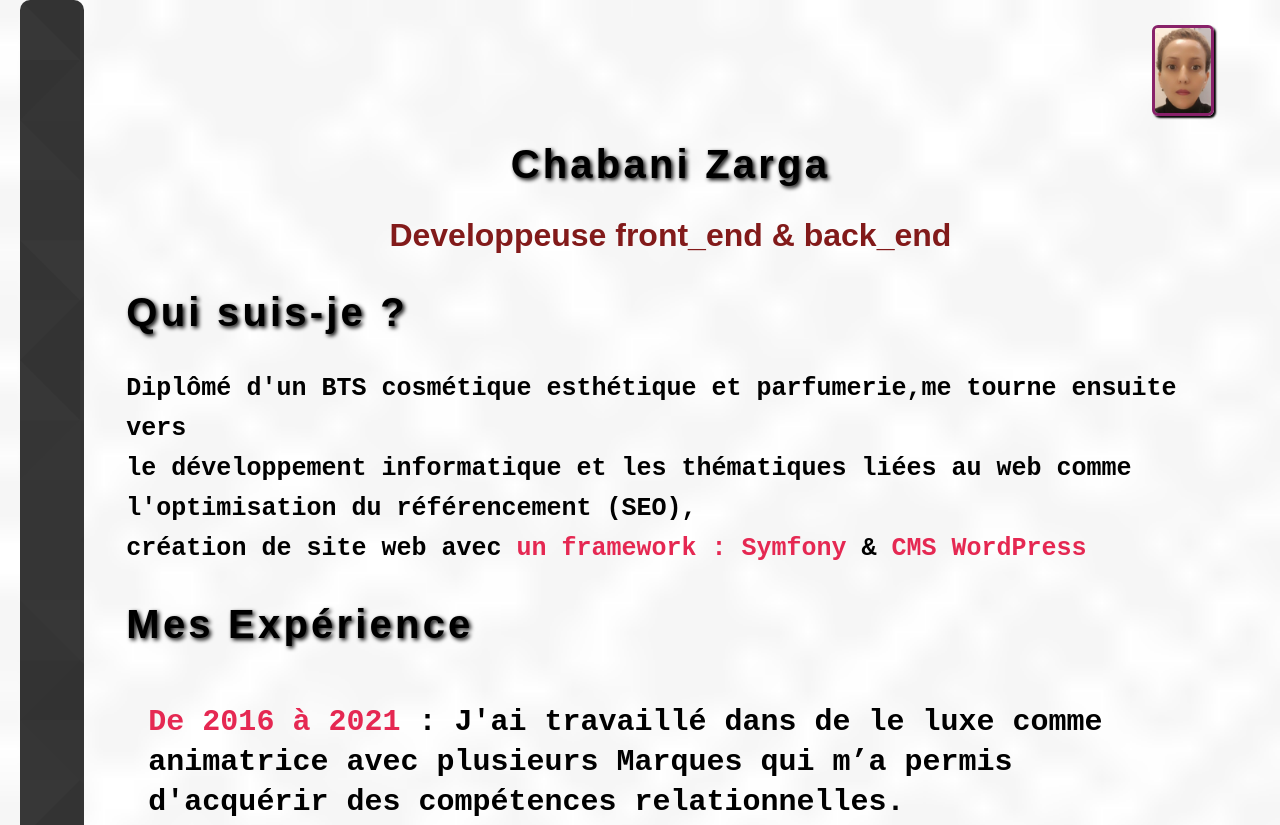
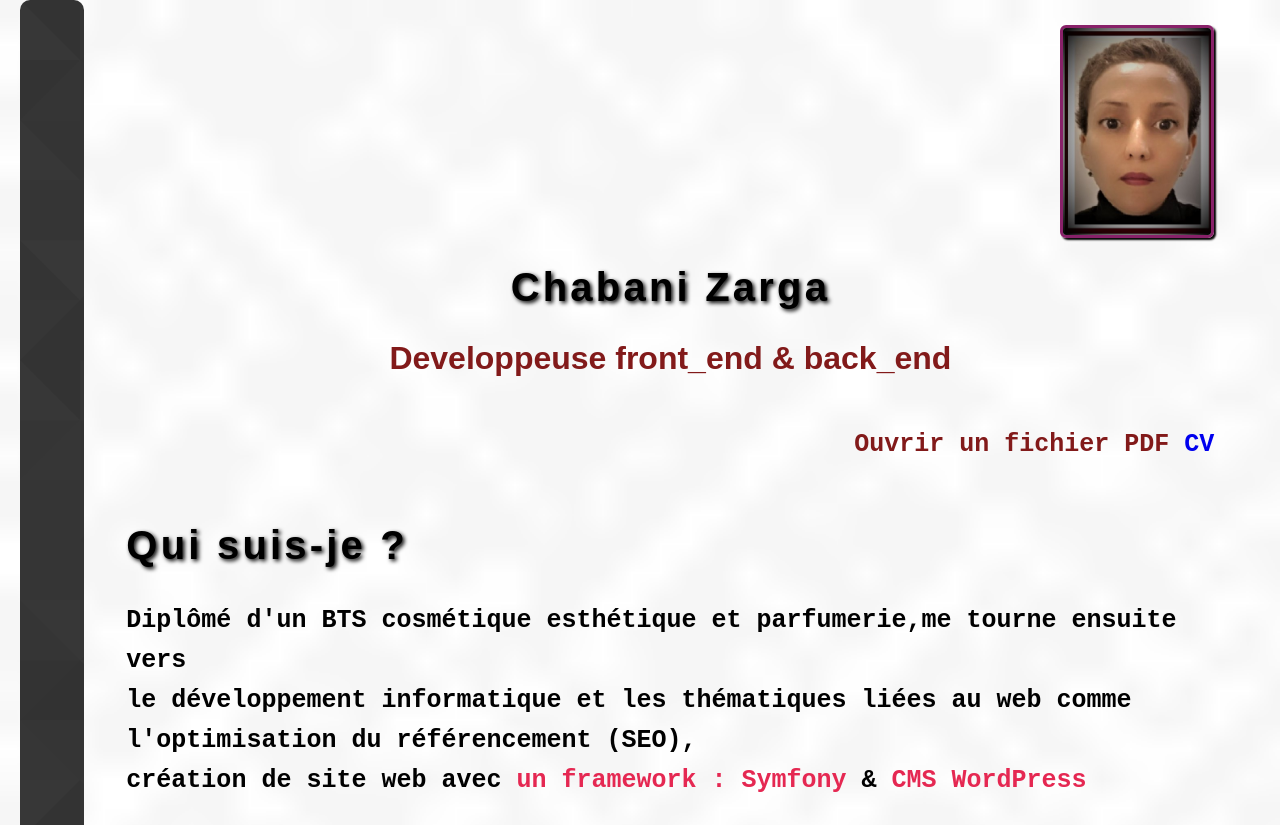
Before and after one commit to chabani-dev/chabani-dev.github.io, a plain HTML site: page index.html in a window 1280 px wide. Shown: the top 825 px of the page. Drawn offline with Linux system fonts and the light colour scheme; files whose address does not match are found by name.

Commit message:
new update fille

```diff
--- a/index.html
+++ b/index.html
@@ -14,14 +14,18 @@
       <!-- <font color="#aab1c3"> -->
       <p class="identite">
         <a href="images/mini_photo.jpg" target="_blank"
-          ><img src="images/identite.jpg" alt="photo d'identité Chabani Zarga"
+          ><img src="http://localhost/chabani-dev.github.io/images/mini_photo.jpg" alt="photo d'identité Chabani Zarga"
         /></a>
       </p>
 
       <h1 class="name">Chabani Zarga </h1>
-	<div class="marquee-rtl">
+	    <div class="marquee-rtl">
       <p class="description">Developpeuse front_end & back_end</p>
       </div>
+
+      <div class="fichier-PDF"><p> Ouvrir un fichier PDF
+      <a href="../chabani-dev.github.io/CV-2022.pdf" target="_blank" width="100%" height="500px">CV </a>
+      </p></div>
 
       <section>
         <h1>Qui suis-je ?</h1>
@@ -35,7 +39,6 @@
         </p>
 
         <h2 class="block-description">Mes Expérience</h2>
-
         <ul>
           <li>
             <strong>De 2016 à 2021 </strong> : J'ai travaillé dans de le luxe
@@ -54,7 +57,7 @@
       </section>
 
       <section>
-        <div id="SkillBox">
+        <p id="SkillBox">
           <h2 class="block-description">Mes compétences</h2>
            <!-- --  % pour HTML ----->
           <div class="SkillBar">
@@ -128,9 +131,8 @@
             </div>
           </div>
           <!--
-  <i class="fab fa-linkedin"></i> -->
-        </div>
-      </section>
+          <i class="fab fa-linkedin"></i> -->
+       </section>
 
       <section>
         <h2 class="block-description">Mes formation</h2>
@@ -144,28 +146,20 @@
             <strong> 9 février 2021 au 31 août 2021</strong> : Formation de
             Développeur Web chez OpenClassrooms
           </li>
-          <li>
-            <a
+          <li> <a
               href="https://openclassrooms.com/fr/dashboard/courses#courses-taken"
               target="_blank"
-              >certificats OpenClassrooms</a
-            >
+              >certificats OpenClassrooms</a>
           </li>
 
           <li>
             <strong>7 juin 2019 au 30 Aout 2019</strong> :Certificat
             L'excellence de Service Paris-Aéroports
-            <br>
           </li>
-            <br>
-            <li>
-            <strong>09 mai 2001 </strong> : Certaficat Professionnelles en maintenance informatique
+             <li><strong>09 mai 2001 </strong> : Certaficat Professionnelles en maintenance informatique
             spécialité l'entretien d'ordinateurs <strong>hard & soft</strong> A l'ECOLE WINNER SOFTWARE  à Oran .
           </li>
-          <br>
-          <li>
-          </br>
-            <strong>03 janvier 1999 au 28 Aout 1999</strong> : Diplôme en
+          <li><strong>03 janvier 1999 au 28 Aout 1999</strong> : Diplôme en
             informatique spécialité programmation et gestion de stock avec le
             langage <strong> Basic et Pascal </strong> avec mention   <em>Excellent</em>  En Centre de Formation Professionnel En Algérie.</em
             >
@@ -182,12 +176,11 @@
         value="Imprimer cette page"
       />
     </form>
+
     <script type="text/javascript">
       function imprimer_page() {
         window.print();
       }
     </script>
-
-    </div>
   </body>
 </html>
--- a/style.css
+++ b/style.css
@@ -16,7 +16,7 @@ img {
   float: right;
   border: 1px solid black;
   box-shadow: 2px 2px 2px black;
-  width: 10%;
+  width: 40%;
   border: #882169 solid;
   border-radius: 6px 6px 6px;
 }
@@ -593,3 +593,13 @@ input#impression {
   /* font-family: Lato-Regular, sans-serif; */
   font-size: 18px;
 }
+
+/*---------- fichier PDF -----------  */
+
+.fichier-PDF {
+  display: flex;
+  flex-direction: column;
+  flex-wrap: wrap;
+  align-content: flex-end;
+  color: #821a1a;
+}
```
Also changed, not shown: 1 other file.
